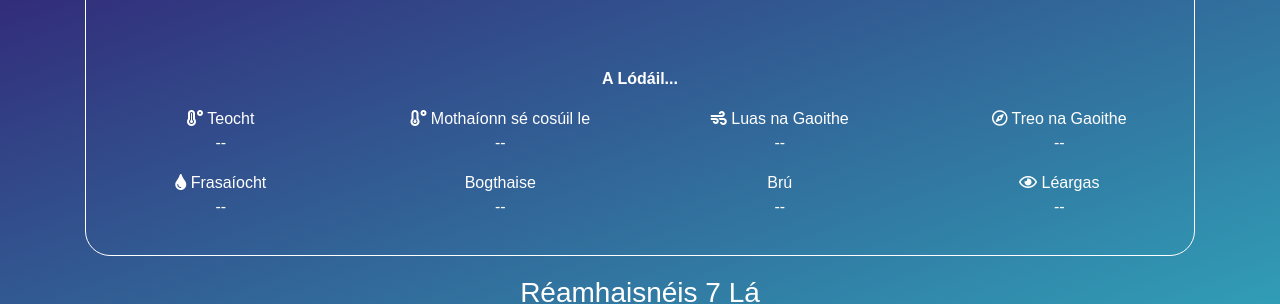
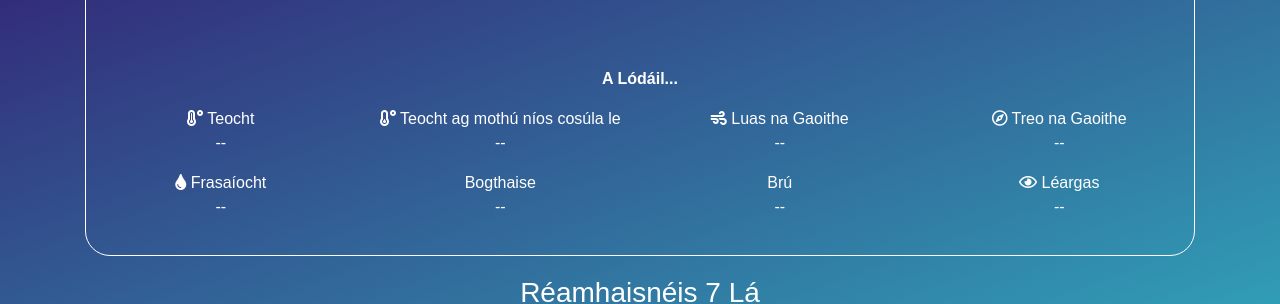
Before and after one commit to angeidheal/aimsir, a Jekyll site: the page built from ga.html, in a window 1280 px wide. Shown: the part 252-556 px from the top of the page. Built offline with Jekyll 4.4.1, drawn with Linux system fonts in a browser that asks for light colours; nearby versions of some CDN libraries; a script that is not in the unit is left out.

Commit message:
Update ga.html

```diff
--- a/ga.html
+++ b/ga.html
@@ -22,7 +22,7 @@ permalink: /gaeilge/
         <p><i class="fas fa-temperature-high"></i> Teocht<br/><span class="temp">--<span></p>
       </div>
       <div class="col-md-3">
-        <p><i class="fas fa-temperature-low"></i> Mothaíonn sé cosúil le<br/><span class="app-temp">--</span></p>
+        <p><i class="fas fa-temperature-low"></i> Teocht ag mothú níos cosúla le <br/><span class="app-temp">--</span></p>
       </div>
       <div class="col-md-3">
         <p><i class="fas fa-wind"></i> Luas na Gaoithe<br/><span class="wind">--</span></p>
```
